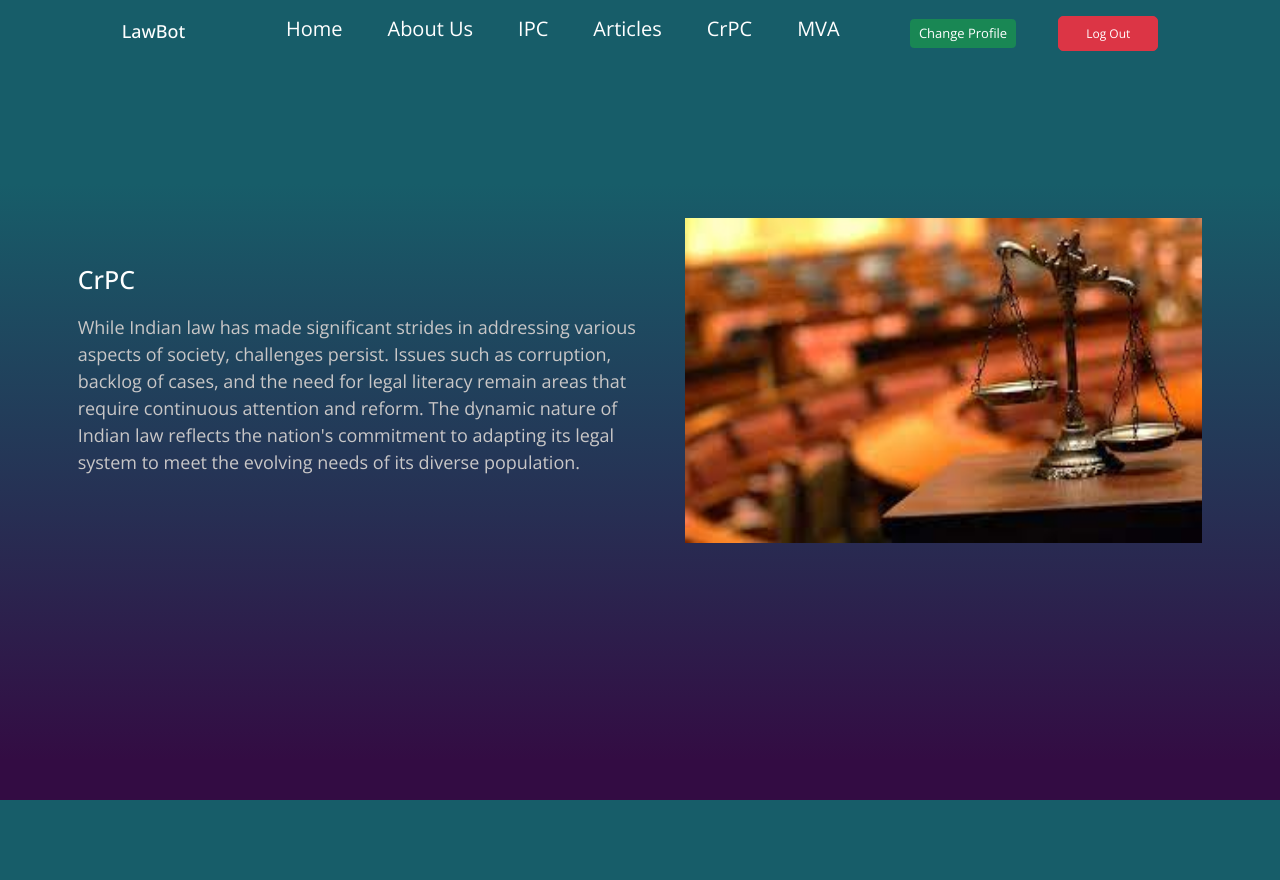
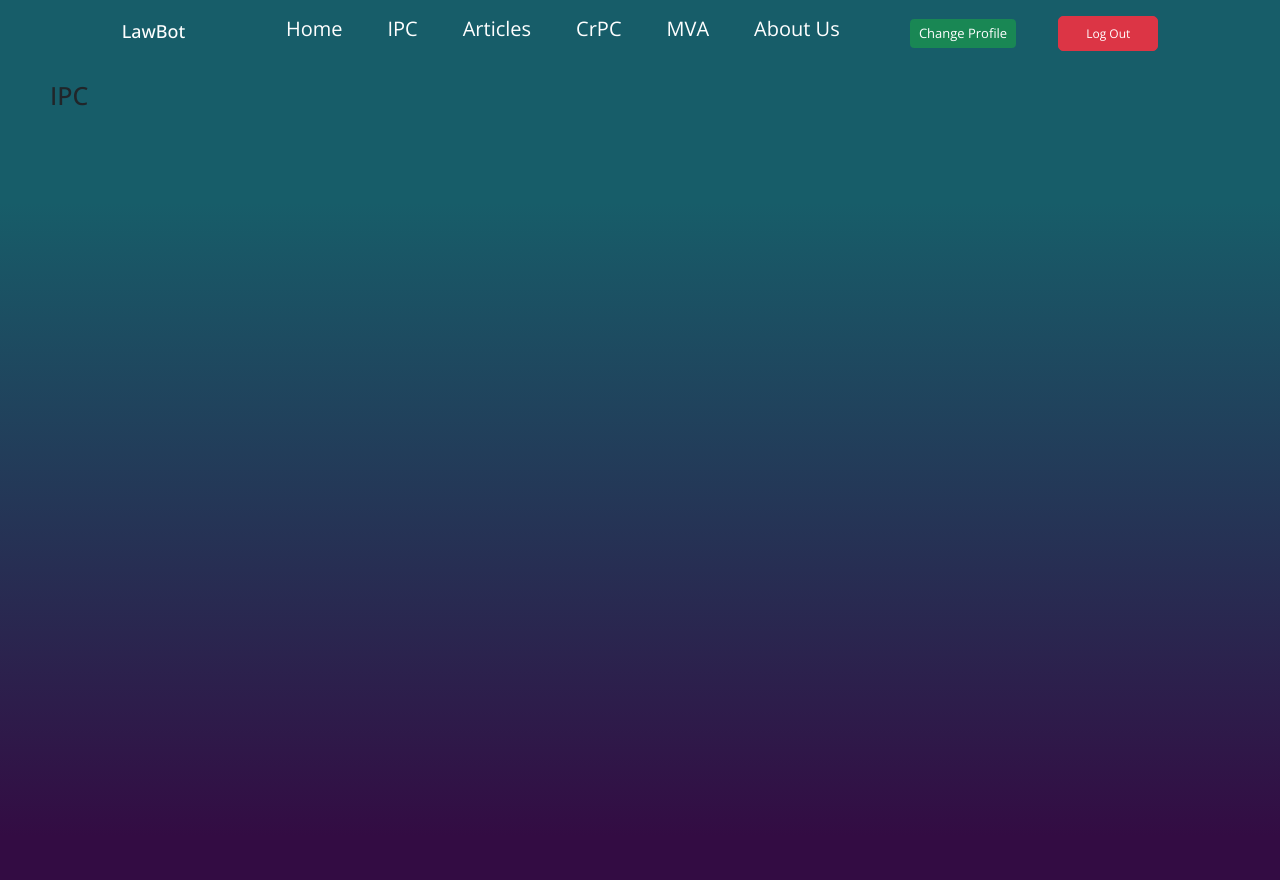
Before and after one commit to vinith789/chatbot, a PHP site: page /law-with-chatbot/pages/about.php in a window 1280 px wide. Before the commit the page ends 800 px from the top, so only its background shows below. Run offline with PHP 8.4, Linux system fonts and the light colour scheme; the visitor is signed in with stand-in values (Sample User, id 1); data that the repository does not hold is empty; some libraries are stand-ins or nearby versions.

Commit message:
front view changes

```diff
--- a/app.js
+++ b/app.js
@@ -7,6 +7,8 @@ const port = 3000;
 
 app.use(bodyParser.urlencoded({ extended: true }));
 app.use(express.static('public'));
+
+//app.use(favicon(path.join(__dirname + '/images/ashoka.jpg')));
 
 // Sample responses from the legal chatbot
 const legalResponses = {
@@ -58,6 +60,10 @@ classifier.save('train.json', function (err, classifier) {
 
 
 app.get('/', (req, res) => {
+  res.sendFile(__dirname + './login-page/login.php');
+});
+
+app.get('/chat', (req, res) => {
   res.sendFile(__dirname + '/index.html');
 });
 
--- a/common/header.php
+++ b/common/header.php
@@ -7,9 +7,9 @@
   </label>
   <ul class="links">
     <li><a href="../pages/home.php">Home</a></li>
-    <li><a href="../pages/about.php">About Us</a></li>
     <li><a href="../pages/IPC.php">IPC</a></li>
     <li><a href="../pages/Articles.php">Articles</a></li>
     <li><a href="../pages/CrPc.php">CrPC</a></li>
     <li><a href="../pages/MVA.php">MVA</a></li>
+    <li><a href="../pages/about.php">About Us</a></li>
   </ul>
--- a/index.html
+++ b/index.html
@@ -5,6 +5,8 @@
   <meta charset="UTF-8">
   <meta name="viewport" content="width=device-width, initial-scale=1.0">
   <title>Legal Chatbot</title>
+  <link rel="icon" type="image/x-icon" href="./images/ashoka.jpg">
+
   <link rel ="stylesheet" type ="text/css" href ="style.css" />
 </head>
 
--- /dev/null
+++ b/index.php
@@ -0,0 +1,3 @@
+<?php
+require('./login-page/login.php');
+?>
--- a/login-page/html/register.html
+++ b/login-page/html/register.html
@@ -5,6 +5,7 @@
     <meta http-equiv="X-UA-Compatible" content="IE=edge">
     <meta name="viewport" content="width=device-width, initial-scale=1.0">
     <link rel="stylesheet" href="../css/style.css">
+    <!--<link rel="icon" type="image/x-icon" href="../pages/images/ashoka.jpg"> -->
     <title>Register</title>
 </head>
 <body>
@@ -37,7 +38,7 @@
                         <input type="submit" class="btn" name="submit" value="Register" required>
                     </div>
                     <div class="links">
-                        Already a member? <a href="login.php">Log In</a>
+                        Already a member? <a href="http://localhost/law-with-chatbot/">Log In</a>
                     </div>
                 </form>
 
--- a/login-page/login.php
+++ b/login-page/login.php
@@ -1,5 +1,5 @@
 <?php
     session_start();
 ?>
-<?php require("./html/login.html"); ?>
-<?php require("../rest-api/log.php"); ?>
+<?php require("./public/login.html"); ?>
+<?php require("./rest-api/log.php"); ?>
--- a/pages/about.php
+++ b/pages/about.php
@@ -27,14 +27,10 @@
     <!--NavBar End-->
 
     <!--Page Content-->
-    <section class="hero-section">
-      <div class="hero" >
-        <h2>CrPC</h2>
-        <p id="text-content">
-        </p>
-      </div>
-      <div class="img">
-        <img decoding="async" id="random-image" src="" alt="Random image"  style="height: 325px;"/>
+    <section id="about" style=" height:100vh; width:100%; margin-top:80px;">
+      <div class="ipc-content" style="margin-left:50px;">
+        <h1>IPC</h1>
+
       </div>
     </section>
     <!--Page Content End-->
--- a/pages/home.php
+++ b/pages/home.php
@@ -34,7 +34,7 @@ require("../common/head.php");
 
         <p>If you want to Know the BNS(Bharatiya Nyaya Samhita) section and others details use the chatbot.</p>
         <div class="buttons">
-          <a href="http://localhost:3000/" class="join">Learn More From Bot</a>
+          <a href="http://localhost:3000/chat" class="join">Learn More From Bot</a>
           <a href="about.php" class="learn">Read More</a>
         </div>
       </div>
--- a/php/config.php
+++ b/php/config.php
@@ -2,7 +2,7 @@
 $host = "localhost";
 $username = "root";
 $password = "";
-$db_name = "law_database";
+$db_name = "tutorial";
 
 $con = mysqli_connect($host, $username, $password, $db_name);
 
--- a/php/logout.php
+++ b/php/logout.php
@@ -1,5 +1,5 @@
 <?php
       session_start();
       session_destroy();
-      header("Location: ../login-page/login.php");
+      header("Location: http://localhost/law-with-chatbot/");
 ?>
--- a/login-page/html/login.html
+++ b/public/login.html
@@ -4,7 +4,9 @@
     <meta charset="UTF-8">
     <meta http-equiv="X-UA-Compatible" content="IE=edge">
     <meta name="viewport" content="width=device-width, initial-scale=1.0">
-    <link rel="stylesheet" href="../css/style.css">
+    <link rel="stylesheet" href="./css/style.css">
+
+    <link rel="icon" type="image/x-icon" href="images/ashoka.jpg">
     <title>Login</title>
 </head>
 <body>
@@ -29,7 +31,7 @@
                     <input type="submit" class="btn" name="submit" value="Login" required>
                 </div>
                 <div class="links">
-                    Don't have account? <a href="register.php">Register Now</a>
+                    Don't have account? <a href="./login-page/register.php">Register Now</a>
                 </div>
             </form>
             <!--Login Form End-->
```
Also changed, not shown: rest-api/log.php (+4 -3 lines), public/images/ashoka.jpg (added).
